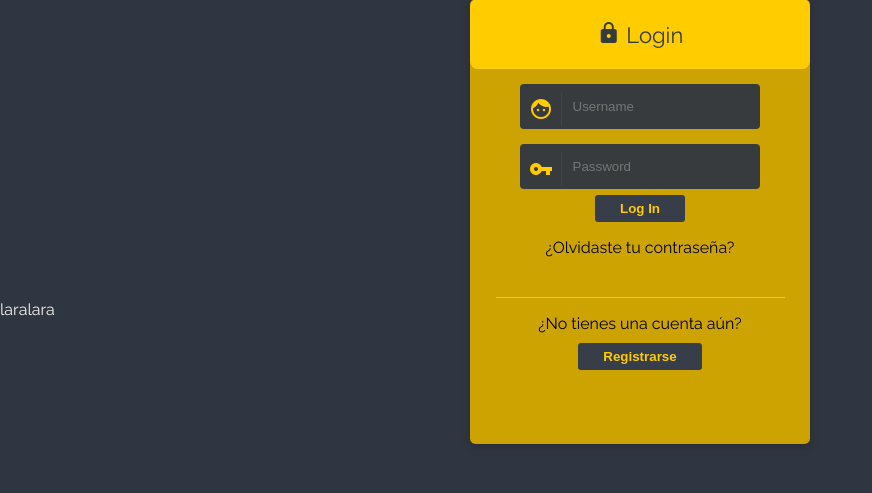
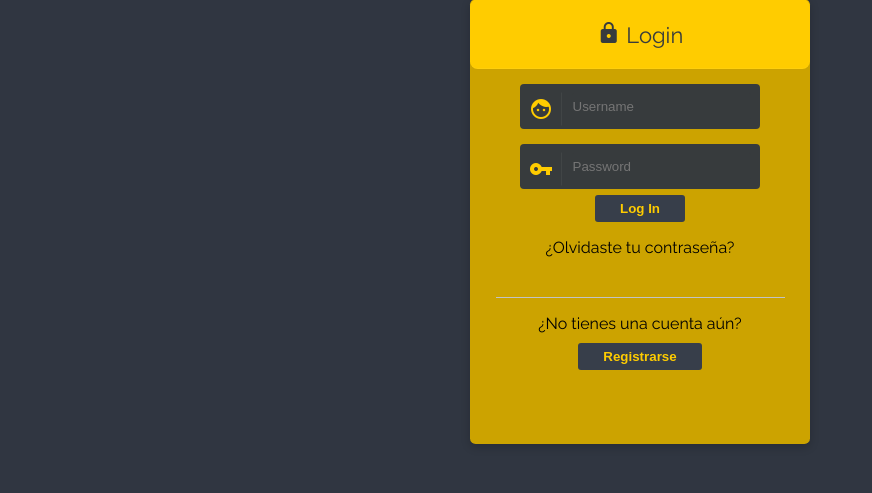
Before and after one commit to Vittoilcapo/Agit_-webGame-, a PHP site: page /login/entradaPrincipal.php in a window 1280 px wide. Shown: the part 161-654 px from the top of the page, without its empty margins (0-872 px from the left). Run offline with PHP 8.4, Linux system fonts and the light colour scheme.

Commit message:
Borre larararararar
Co-Authored-By: null <RenzoRampoldi@users.noreply.github.com>

```diff
--- a/login/entradaPrincipal.php
+++ b/login/entradaPrincipal.php
@@ -53,7 +53,6 @@
         $_SESSION['error'] = ""?>
           <p><?php echo $_SESSION['error']; ?> </p>
       </div>
-      laralara
     </footer>
 </body>
 
```
